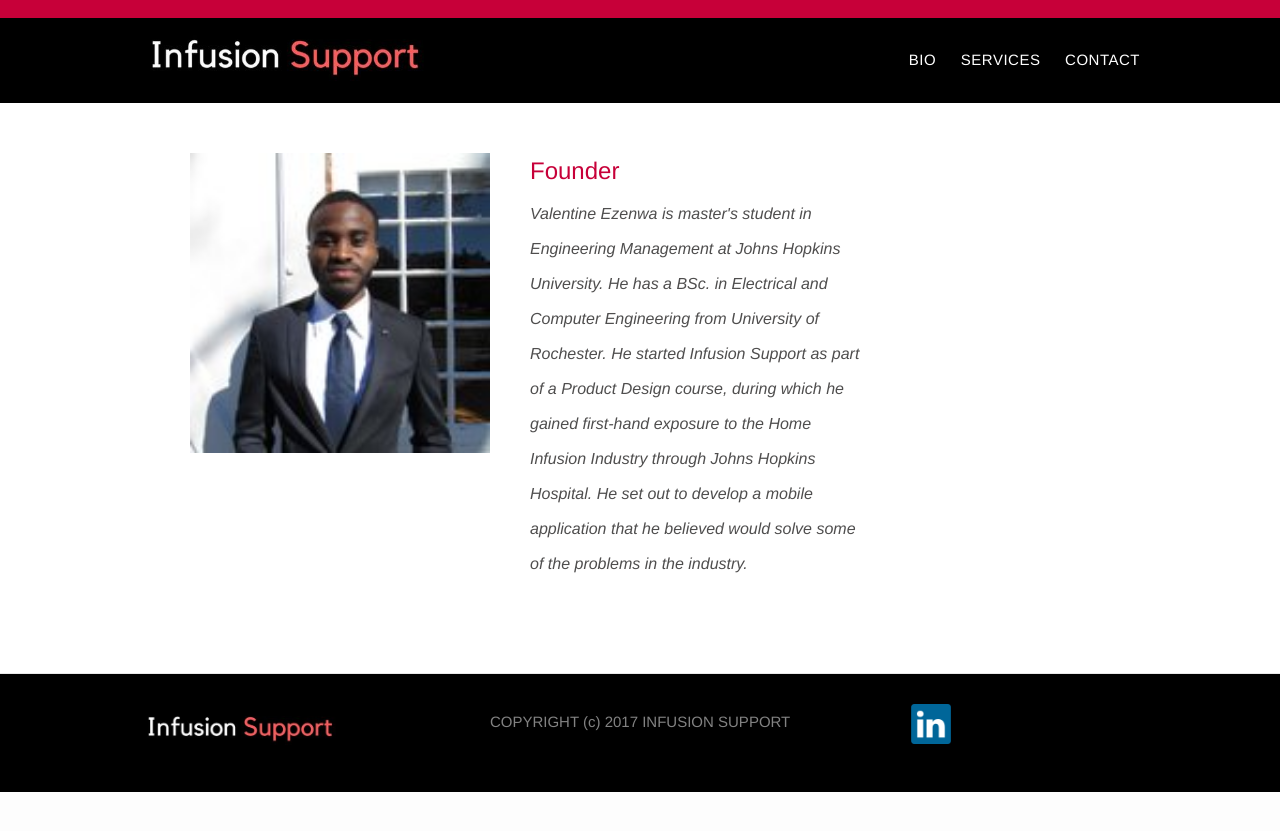
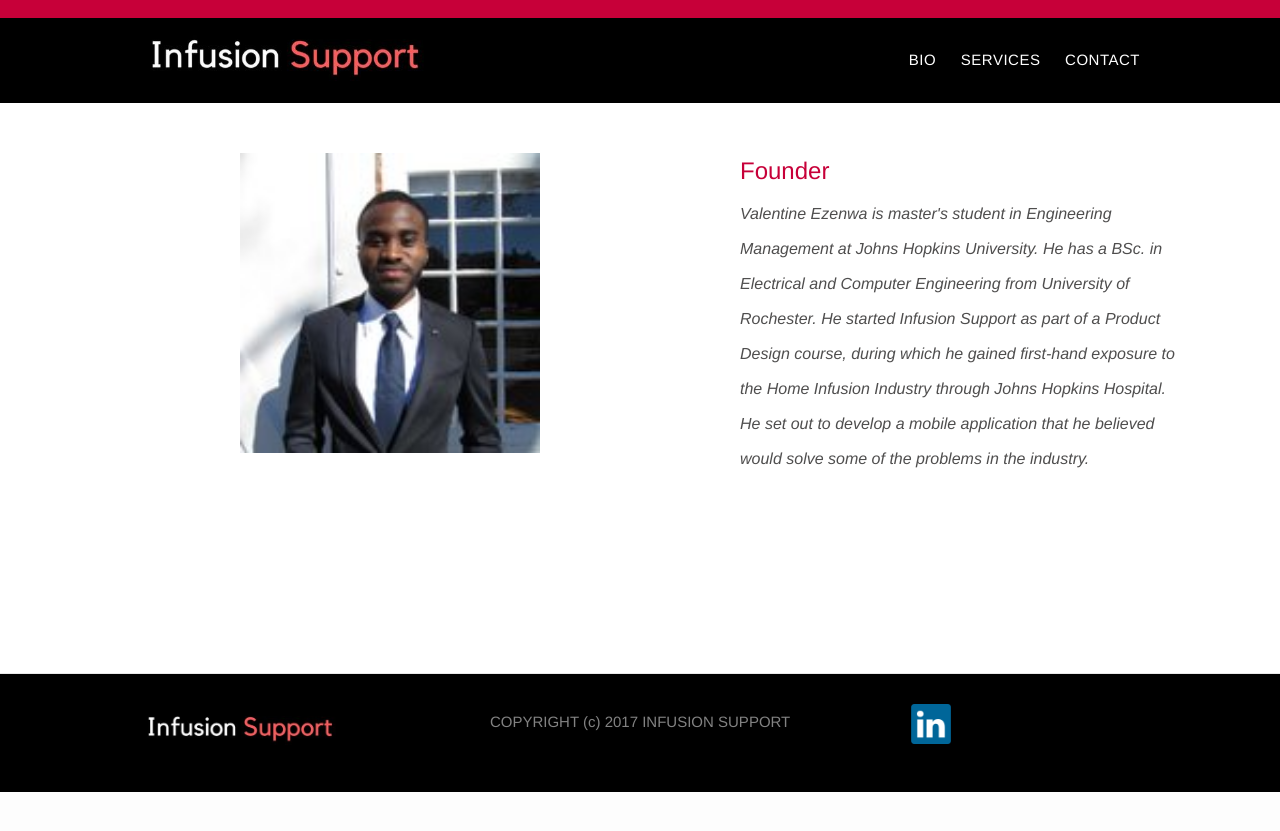
Before and after one commit to vezenwa/vezenwa.github.io, a Jekyll site: the page built from bio.md, in a window 1280 px wide. Shown: the top 831 px of the page. Built offline with Jekyll 4.4.1, drawn with Linux system fonts in a browser that asks for light colours.

Commit message:
Update bio.html

```diff
--- a/_layouts/bio.html
+++ b/_layouts/bio.html
@@ -20,11 +20,11 @@
 
 
 
-              <div class="column third">
+              <div class="column half">
                 <img src="/images/pic2.jpg" width="300" height="300">
             </div>
 
-            <div class="column third">
+            <div class="column half">
                <h2>Founder</h2>
                 <p style="color:#4F4E4E" class="post-hero center-text"><i>Valentine Ezenwa is master's student in Engineering Management at Johns Hopkins University. He has a BSc. in Electrical and Computer Engineering from University of Rochester. He started Infusion Support as part of a Product Design course, during which he gained first-hand exposure to the Home Infusion Industry through Johns Hopkins Hospital. He set out to develop a mobile application that he believed would solve some of the problems in the industry.</i></p>
             </div>
```
